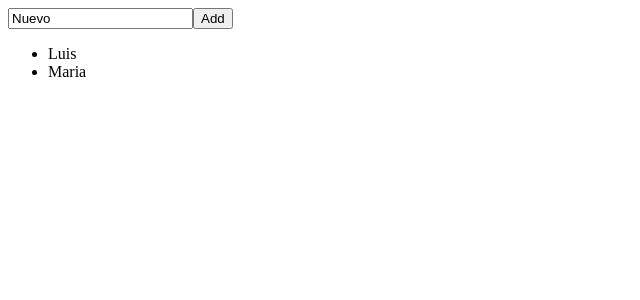
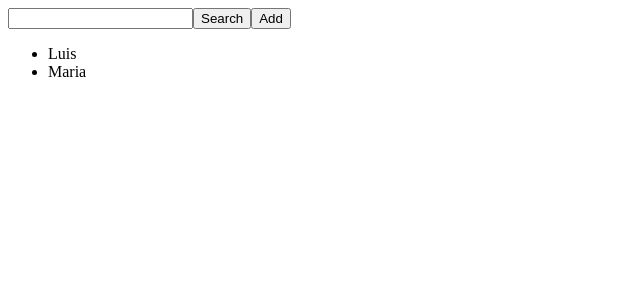
Before and after one commit to desarrollocml/use_memo_callback, a React (Create React App) app: page / in a window 1280 px wide. Shown: the top 300 px of the page, without its empty margins (0-640 px from the left). Built offline with nearby package versions, Linux system fonts and the light colour scheme.

Commit message:
useMemo-busqueda muy grande o demasiados usuarios

```diff
--- a/src/App.js
+++ b/src/App.js
@@ -1,4 +1,4 @@
-import { useState,useEffect } from "react";
+import { useState, useEffect, useMemo } from "react";
 import List from "./List";
 
 const initialUsers = [
@@ -6,31 +6,42 @@ const initialUsers = [
   { id: 2, name: "Maria" },
 ];
 function App() {
+  const [users, setUsers] = useState(initialUsers);
+  const [text, setText] = useState("");
+  const [search, setSearch] = useState("");
 
-  const [users, setUsers] = useState(initialUsers);
-  const [text, setText] = useState("Nuevo")
+  const handleAdd = () => {
+    const newUser = { id: Date.now(), name: text };
+    setUsers([...users, newUser]);
+  };
 
-const handleAdd= ()=>{
-  const newUser = {id:Date.now(), name:text}
-  setUsers([...users,newUser])
-}
+  const handleSearch = () => {
+    setSearch(text);
+  };
+
+  const filteredUsers = useMemo(
+    () =>
+      users.filter((user) => {
+        console.log("filter process");
+        return user.name.toLowerCase().includes(search.toLowerCase());
+      }),
+    [search,users]
+  );
 
   useEffect(() => {
-    console.log("App render")
-
-  },)
+    console.log("App render");
+  });
 
   return (
     <div>
       <input
-        type= "text"
+        type="text"
         value={text}
-        onChange={(e)=>setText(e.target.value)}
+        onChange={(e) => setText(e.target.value)}
       ></input>
-      <button onClick={handleAdd}>
-        Add
-      </button>
-      <List users={users}></List>
+      <button onClick={handleSearch}>Search</button>
+      <button onClick={handleAdd}>Add</button>
+      <List users={filteredUsers}></List>
     </div>
   );
 }
--- a/src/Item.js
+++ b/src/Item.js
@@ -2,7 +2,7 @@ import React, { memo, useEffect } from "react";
 
 const Item = memo(({ user }) => {
   useEffect(() => {
-    console.log("Item render");
+    //console.log("Item render");
   });
 
   return <li>{user.name}</li>;
--- a/src/List.js
+++ b/src/List.js
@@ -4,7 +4,7 @@ import Item from "./Item";
  const List = memo(({ users }) =>{
 
   useEffect(() => {
-      console.log("List render")
+     // console.log("List render")
 
   }, )
 
```
